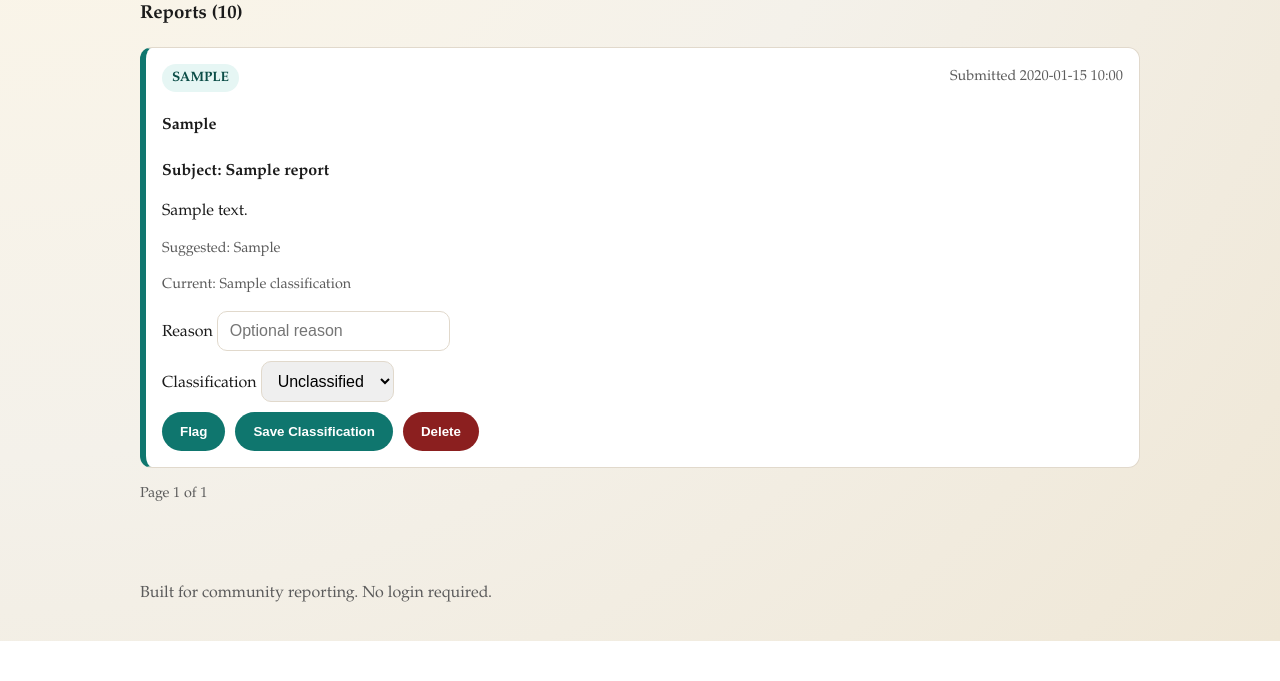
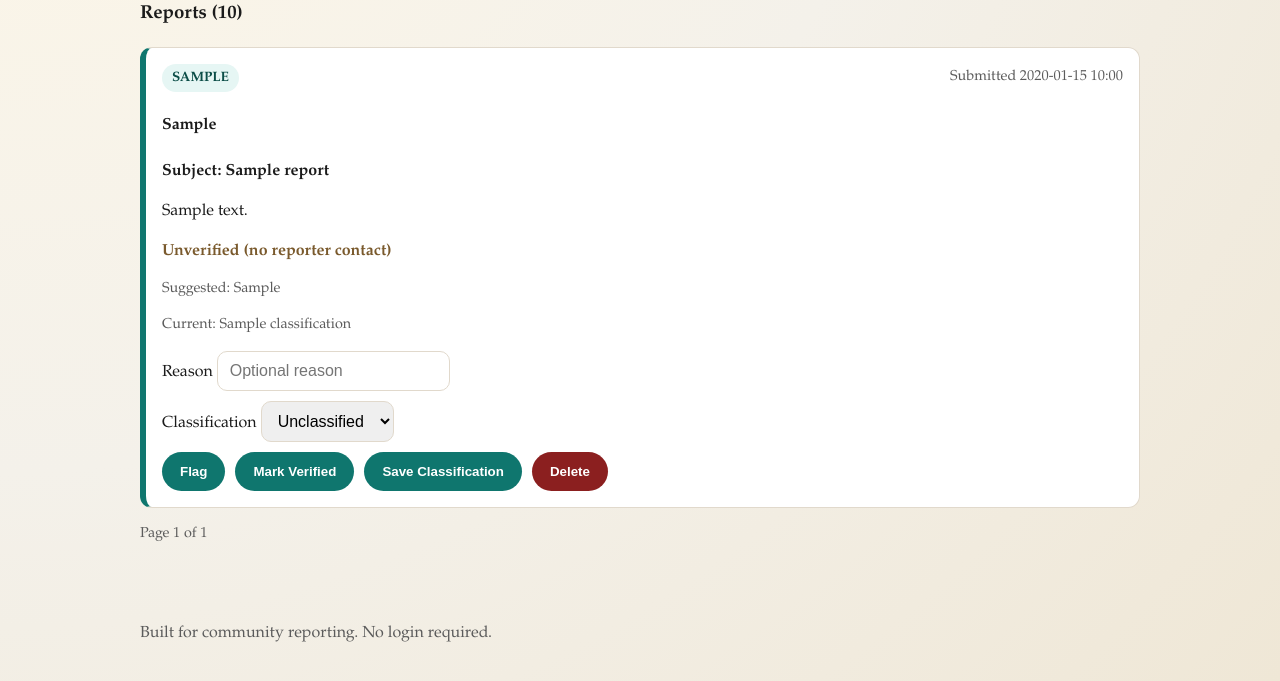
Before and after one commit to ikhtiarsobhan/scamlist, a FastAPI app: template app/templates/admin.html in a window 1280 px wide. Shown: the part 478-1159 px from the top of the page. Before the commit the page ends 1119 px from the top, so only its background shows below. Run offline with FastAPI, Linux system fonts and the light colour scheme; the template is opened without the code that fills it: most values are stand-ins (such as "Sample title", 1, 10 or a date in 2020); parts of the project's set-up code (start-up, migrations or seed data) failed here and were passed over.

Commit message:
Added feature - report submission verification

```diff
--- a/app/main.py
+++ b/app/main.py
@@ -110,6 +110,7 @@ def submit_report(
             except ValueError:
                 parsed_received_at = None
 
+        has_contact = bool(reporter_contact.strip())
         report = Report(
             report_type=report_type,
             source_from=source_from or None,
@@ -120,6 +121,7 @@ def submit_report(
             reporter_contact=reporter_contact or None,
             suggested_classification=suggested_classification,
             classification=suggested_classification,
+            is_verified=has_contact,
         )
 
         db.add(report)
@@ -253,6 +255,14 @@ def admin_action(
             report.classification = classification
             report.classified_by = admin_user
             report.classified_on = now
+        elif action == "verify":
+            report.is_verified = True
+            report.verified_by = admin_user
+            report.verified_on = now
+        elif action == "unverify":
+            report.is_verified = False
+            report.verified_by = None
+            report.verified_on = None
         elif action == "delete":
             report.deleted = True
             report.deleted_on = now
--- a/app/models.py
+++ b/app/models.py
@@ -22,6 +22,10 @@ class Report(Base):
     classified_by = Column(Text)
     classified_on = Column(DateTime(timezone=True))
 
+    is_verified = Column(Boolean, server_default="false", nullable=False)
+    verified_by = Column(Text)
+    verified_on = Column(DateTime(timezone=True))
+
     is_flagged = Column(Boolean, server_default="false", nullable=False)
     flag_reason = Column(Text)
     flagged_on = Column(DateTime(timezone=True))
--- a/app/static/style.css
+++ b/app/static/style.css
@@ -155,6 +155,11 @@ button:hover {
   font-weight: 700;
 }
 
+.unverified {
+  color: #7a5a2d;
+  font-weight: 700;
+}
+
 .admin-actions {
   margin-top: 12px;
   display: grid;
--- a/app/templates/admin.html
+++ b/app/templates/admin.html
@@ -60,6 +60,9 @@
             {% if r.deleted %}
               <p class="flagged">Deleted</p>
             {% endif %}
+            {% if not r.is_verified %}
+              <p class="unverified">Unverified (no reporter contact)</p>
+            {% endif %}
             <p class="muted">Suggested: {{ r.suggested_classification }}</p>
             <p class="muted">Current: {{ r.classification }}</p>
 
@@ -83,6 +86,11 @@
                 {% else %}
                   <button type="submit" name="action" value="flag">Flag</button>
                 {% endif %}
+                {% if r.is_verified %}
+                  <button type="submit" name="action" value="unverify">Mark Unverified</button>
+                {% else %}
+                  <button type="submit" name="action" value="verify">Mark Verified</button>
+                {% endif %}
                 <button type="submit" name="action" value="classify">Save Classification</button>
                 <button type="submit" name="action" value="delete" class="danger">Delete</button>
               </div>
--- a/app/templates/index.html
+++ b/app/templates/index.html
@@ -37,6 +37,9 @@
             {% endif %}
             <p class="message">{{ r.message_content }}</p>
             <p class="muted">Classification: {{ r.classification }}</p>
+            {% if not r.is_verified %}
+              <p class="unverified">Unverified (no reporter contact)</p>
+            {% endif %}
             {% set attachments = attachments_map.get(r.id, []) %}
             {% if attachments %}
               <div class="attachments">
--- a/scripts/upgrade_schema.sql
+++ b/scripts/upgrade_schema.sql
@@ -4,6 +4,9 @@ ALTER TABLE public.reports
   ADD COLUMN IF NOT EXISTS suggested_classification text NOT NULL DEFAULT 'unclassified',
   ADD COLUMN IF NOT EXISTS classification text NOT NULL DEFAULT 'unclassified',
   ADD COLUMN IF NOT EXISTS classified_by text,
-  ADD COLUMN IF NOT EXISTS classified_on timestamptz;
+  ADD COLUMN IF NOT EXISTS classified_on timestamptz,
+  ADD COLUMN IF NOT EXISTS is_verified boolean NOT NULL DEFAULT false,
+  ADD COLUMN IF NOT EXISTS verified_by text,
+  ADD COLUMN IF NOT EXISTS verified_on timestamptz;
 
 CREATE INDEX IF NOT EXISTS reports_flagged_idx ON public.reports(is_flagged);
```
Also changed, not shown: 1 other file.
